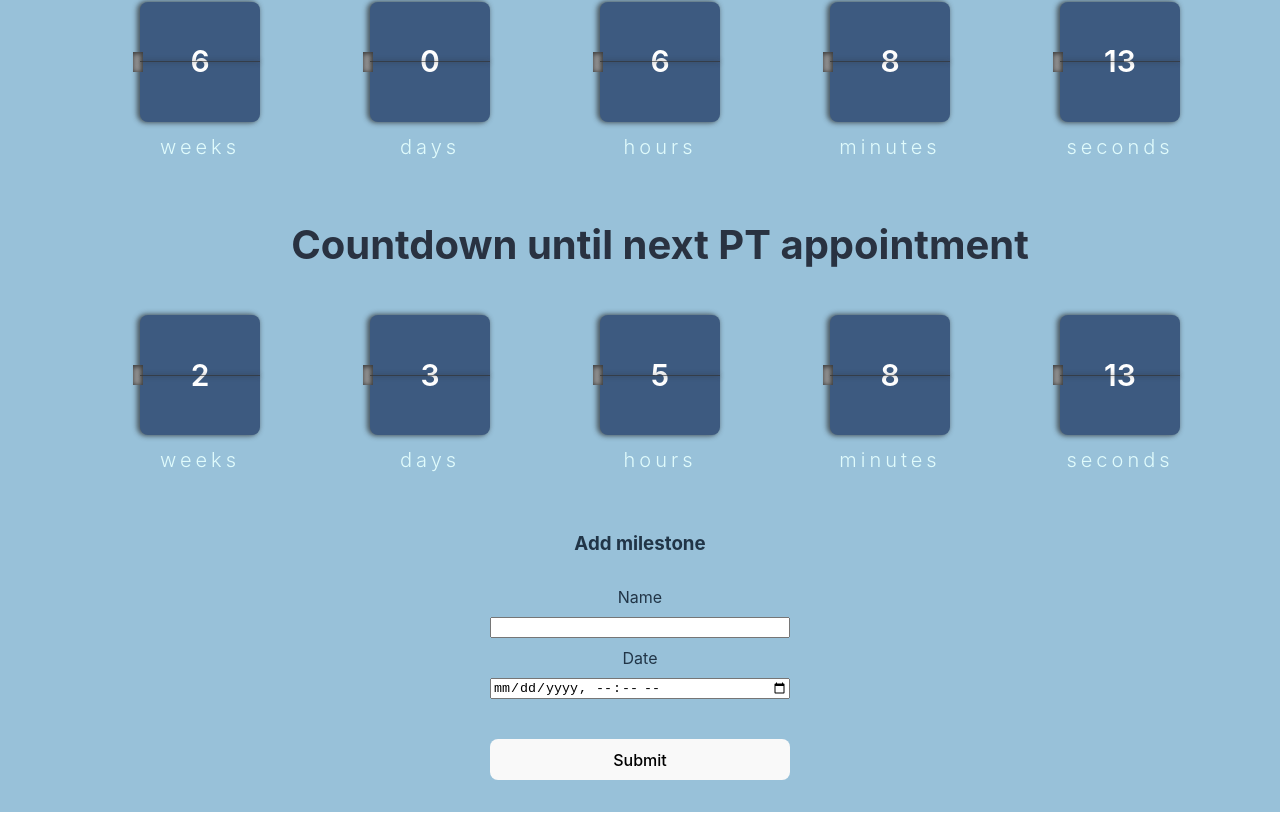
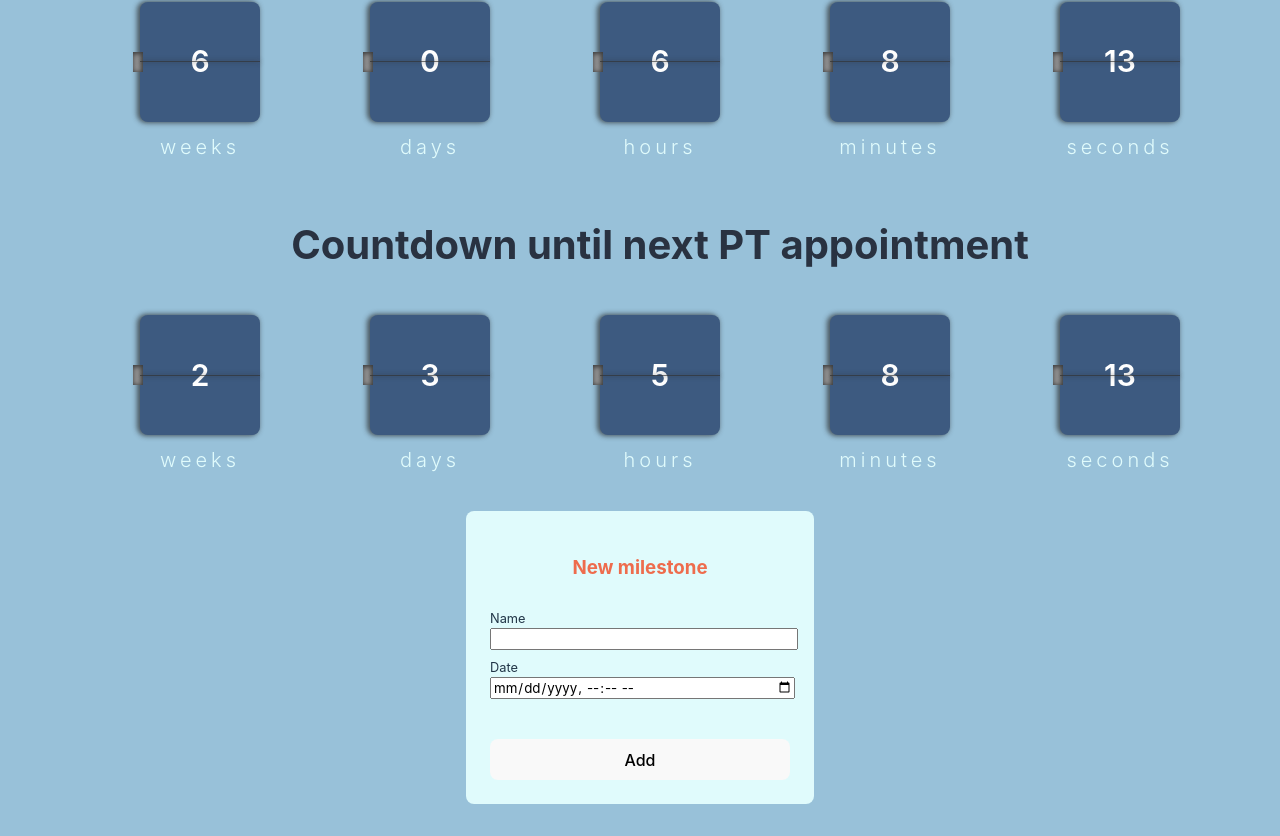
Before and after one commit to remnantsofred/habit-tracker, a React (Vite) app: page / in a window 1280 px wide. Shown: the part 1698-2534 px from the top of the page. Before the commit the page ends 2510 px from the top, so only its background shows below. Built offline with nearby package versions, Linux system fonts and the light colour scheme.

Commit message:
Progress on Form component

```diff
--- a/src/components/Form/Form.css
+++ b/src/components/Form/Form.css
@@ -3,8 +3,24 @@
   flex-direction: column;
   width: 300px;
   gap: 0.5em;
+  background-color: #e0fbfc;
+  border-radius: 8px;
+  padding: 24px;
 }
 
 .form button {
   margin-top: 2rem;
 }
+
+.form h3 {
+  color: #ee6c4d
+}
+
+.form input {
+  font-family: Inter, system-ui, Avenir, Helvetica, Arial, sans-serif;
+  width: 100%;
+}
+
+.form label {
+  font-size: 0.8em;
+}
--- a/src/components/Form/Form.tsx
+++ b/src/components/Form/Form.tsx
@@ -3,13 +3,17 @@ import './Form.css'
 const Form = () => {
   return (
     <form action="" className="form">
-      <h3>Add milestone</h3>
-      <label htmlFor="name">Name</label>
-      <input type="text" name="name" id="name" />
-      <label htmlFor="date">Date</label>
-      <input type="datetime-local" name="date" id="date" />
+      <h3>New milestone</h3>
+      <div className='column left'>
+        <label htmlFor="name">Name</label>
+        <input type="text" name="name" id="name" />
 
-      <button>Submit</button>
+      </div>
+      <div className='column left'>
+        <label htmlFor="date">Date</label>
+        <input type="datetime-local" name="date" id="date" />
+      </div>
+      <button>Add</button>
     </form>
   )
 }
--- a/src/index.css
+++ b/src/index.css
@@ -78,3 +78,7 @@ button:focus-visible {
   align-items: center;
   justify-content: center;
 }
+
+.left {
+  align-items: start;
+}
```
